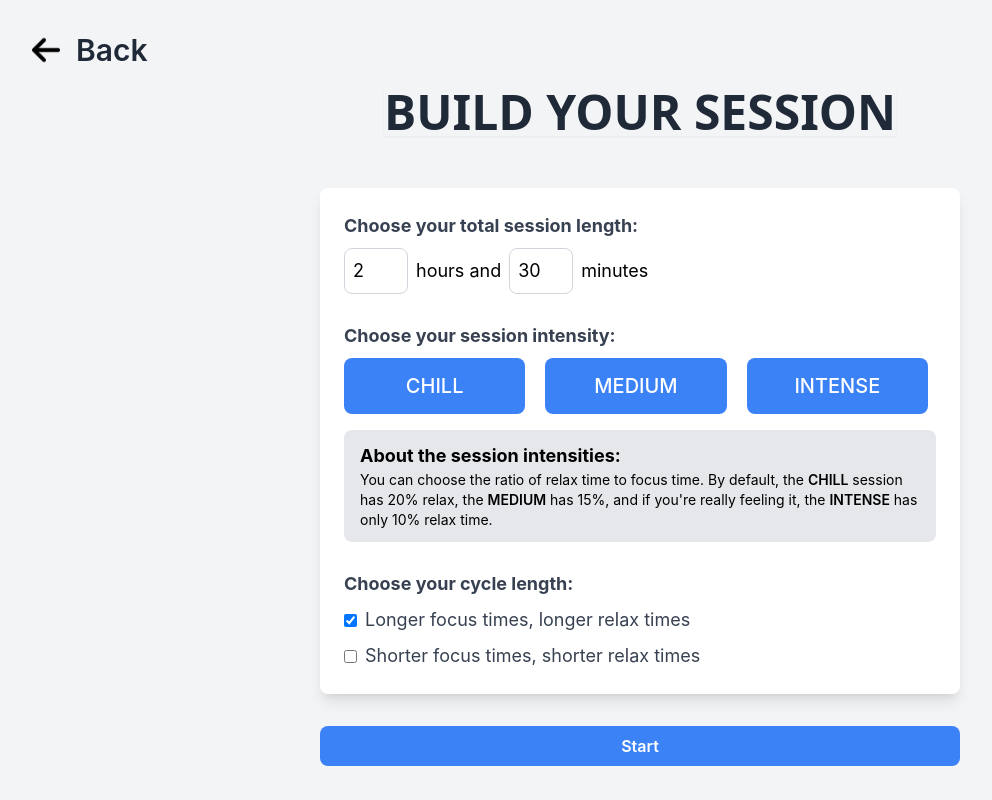
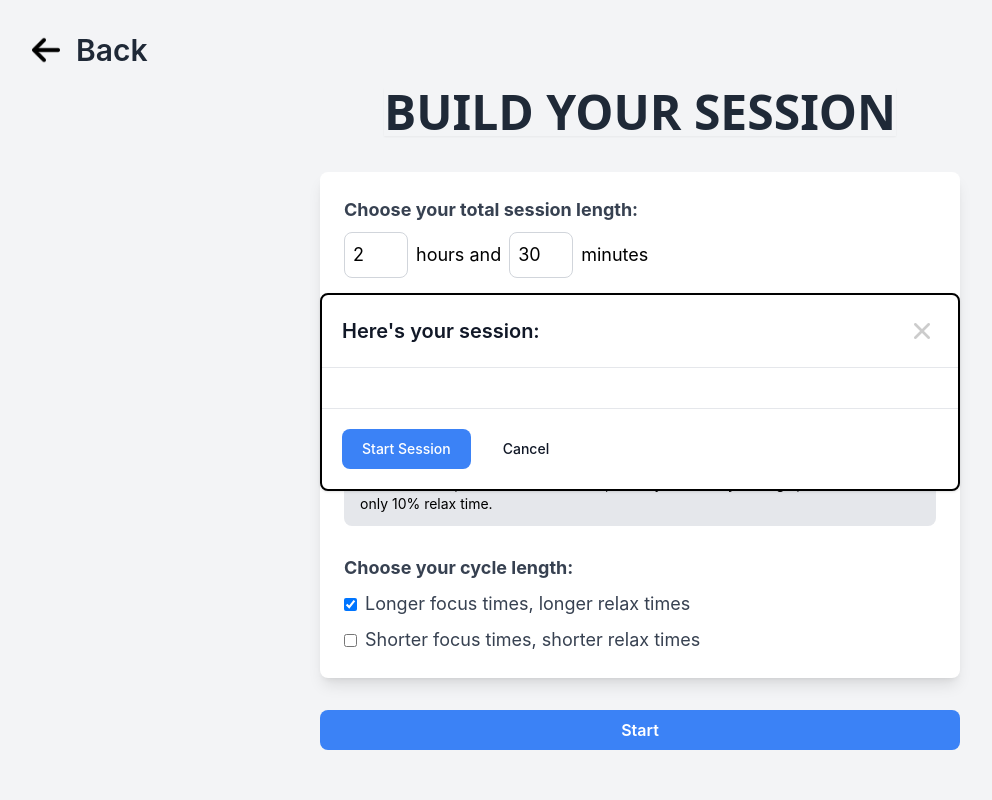
Before and after one commit to mikegaravani/TW-Project, a React (Vite) app in the folder client/: page /pomodoro in a window 1280 px wide. Both pictures are taken after a click on the button "Start". Shown: the whole page, without its empty margins (0-992 px from the left). Built offline with nearby package versions, Linux system fonts and the light colour scheme.

Commit message:
continue pomo builder work - confirmation popup

```diff
--- a/client/src/components/Pomodoro.jsx
+++ b/client/src/components/Pomodoro.jsx
@@ -18,7 +18,7 @@ function Pomodoro() {
   };
 
   const handleSPClick = () => {
-    setCurrentPage("sPPomodoro");
+    setCurrentPage("sPBuilder");
   };
 
   return (
@@ -27,6 +27,7 @@ function Pomodoro() {
     //     <EntryPage onStart={handleStart} onSPClick={handleSPClick} />
     //   )}
     //   {currentPage === "basicPomodoro" && <BasicPomodoro />}
+    //   {currentPage === "sPBuilder" && <SPBuilder />}
     //   {currentPage === "sPPomodoro" && <SPPomodoro />}
     // </>
 
--- a/client/src/components/pomodoro-components/SPBForm.jsx
+++ b/client/src/components/pomodoro-components/SPBForm.jsx
@@ -1,5 +1,6 @@
 import React, { useState } from "react";
 import Alert from "../reusables/Alert";
+import xButton from "../../assets/x-button.png";
 
 function SPBForm() {
   const [hours, setHours] = useState("2");
@@ -69,19 +70,19 @@ function SPBForm() {
             <div className="flex justify-evenly gap-3 lg:h-16 text-sm lg:text-xl">
               <button
                 type="button"
-                class="flex-1 text-white bg-blue-500 hover:bg-blue-400 focus:bg-black font-medium rounded-lg px-5 py-2.5 me-2 mb-2 focus:outline-none hover:text-white"
+                className="flex-1 text-white bg-blue-500 hover:bg-blue-400 focus:bg-black font-medium rounded-lg px-5 py-2.5 me-2 mb-2 focus:outline-none hover:text-white"
               >
                 CHILL
               </button>
               <button
                 type="button"
-                class="flex-1 text-white bg-blue-500 hover:bg-blue-400 focus:bg-black font-medium rounded-lg px-5 py-2.5 me-2 mb-2 focus:outline-none hover:text-white"
+                className="flex-1 text-white bg-blue-500 hover:bg-blue-400 focus:bg-black font-medium rounded-lg px-5 py-2.5 me-2 mb-2 focus:outline-none hover:text-white"
               >
                 MEDIUM
               </button>
               <button
                 type="button"
-                class="flex-1 text-white bg-blue-500 hover:bg-blue-400 focus:bg-black font-medium rounded-lg px-5 py-2.5 me-2 mb-2 focus:outline-none hover:text-white"
+                className="flex-1 text-white bg-blue-500 hover:bg-blue-400 focus:bg-black font-medium rounded-lg px-5 py-2.5 me-2 mb-2 focus:outline-none hover:text-white"
               >
                 INTENSE
               </button>
--- a/client/src/components/pomodoro-components/SPBuilder.jsx
+++ b/client/src/components/pomodoro-components/SPBuilder.jsx
@@ -1,8 +1,19 @@
-import React from "react";
+import React, { useState } from "react";
 import arrowBack from "../../assets/arrow-back.png";
 import SPBForm from "./SPBForm";
+import SPPopup from "./SPPopup";
 
 function SPBuilder() {
+  const [isPopupVisible, setPopupVisible] = React.useState(false);
+
+  const handleStart = () => {
+    setPopupVisible(true);
+  };
+
+  const handleClosePopup = () => {
+    setPopupVisible(false);
+  };
+
   return (
     <>
       <div className="bg-gray-100 min-h-screen flex flex-col items-center pb-4">
@@ -20,15 +31,21 @@ function SPBuilder() {
           <h1 className="text-3xl lg:text-5xl font-bold">BUILD YOUR SESSION</h1>
         </header>
 
-        <main className="flex flex-col justify-center items-stretch gap-8 mt-8 px-4 lg:px-16 w-full max-w-3xl">
+        <main className="flex flex-col justify-center items-stretch gap-8 mt-4 px-4 lg:px-16 w-full max-w-3xl">
           <div className="bg-white shadow-lg rounded-lg p-6 flex-1">
             <SPBForm />
           </div>
-          <button className="bg-blue-500 text-white font-semibold py-2 rounded-lg hover:bg-blue-300 hover:text-white">
+          <button
+            onClick={handleStart}
+            className="bg-blue-500 text-white font-semibold py-2 rounded-lg hover:bg-blue-300 hover:text-white"
+          >
             Start
           </button>
         </main>
       </div>
+
+      {/* SESSION CONFIRMATION POPUP */}
+      {isPopupVisible && <SPPopup onClose={handleClosePopup} />}
     </>
   );
 }
--- /dev/null
+++ b/client/src/components/pomodoro-components/SPPopup.jsx
@@ -0,0 +1,47 @@
+import React from "react";
+import xButton from "../../assets/x-button.png";
+
+function SPPopup({ onClose }) {
+  return (
+    <div className="flex overflow-y-auto overflow-x-hidden fixed top-0 right-0 left-0 z-50 justify-center items-center w-full md:inset-0 h-[calc(100%-1rem)] max-h-full">
+      <div className="relative p-4 w-full max-w-2xl max-h-full">
+        <div className="border-solid border-2 border-black relative bg-white rounded-lg shadow">
+          <div className="flex items-center justify-between p-4 md:p-5 border-b rounded-t">
+            <h3 className="text-xl font-semibold text-gray-900">
+              Here's your session:
+            </h3>
+            <button
+              type="button"
+              onClick={onClose}
+              className="text-gray-400 bg-transparent hover:bg-gray-200 hover:text-gray-900 rounded-lg text-sm w-8 h-8 ms-auto inline-flex justify-center items-center"
+            >
+              <img src={xButton} alt="Close" className="h-4 w-4" />
+              <span className="sr-only">Close</span>
+            </button>
+          </div>
+
+          {/* INSERT TIMELINE */}
+          <div className="p-4 md:p-5 space-y-4"></div>
+
+          <div className="flex items-center p-4 md:p-5 border-t border-gray-200 rounded-b">
+            <button
+              type="button"
+              className="text-white hover:text-white bg-blue-500 hover:bg-blue-300 font-medium rounded-lg text-sm px-5 py-2.5 text-center"
+            >
+              Start Session
+            </button>
+            <button
+              onClick={onClose}
+              type="button"
+              className="py-2.5 px-5 ms-3 text-sm font-medium text-gray-900 hover:text-black bg-white rounded-lg border border-gray-200 hover:bg-gray-100"
+            >
+              Cancel
+            </button>
+          </div>
+        </div>
+      </div>
+    </div>
+  );
+}
+
+export default SPPopup;
```
Also changed, not shown: client/src/assets/x-button.png (added).
